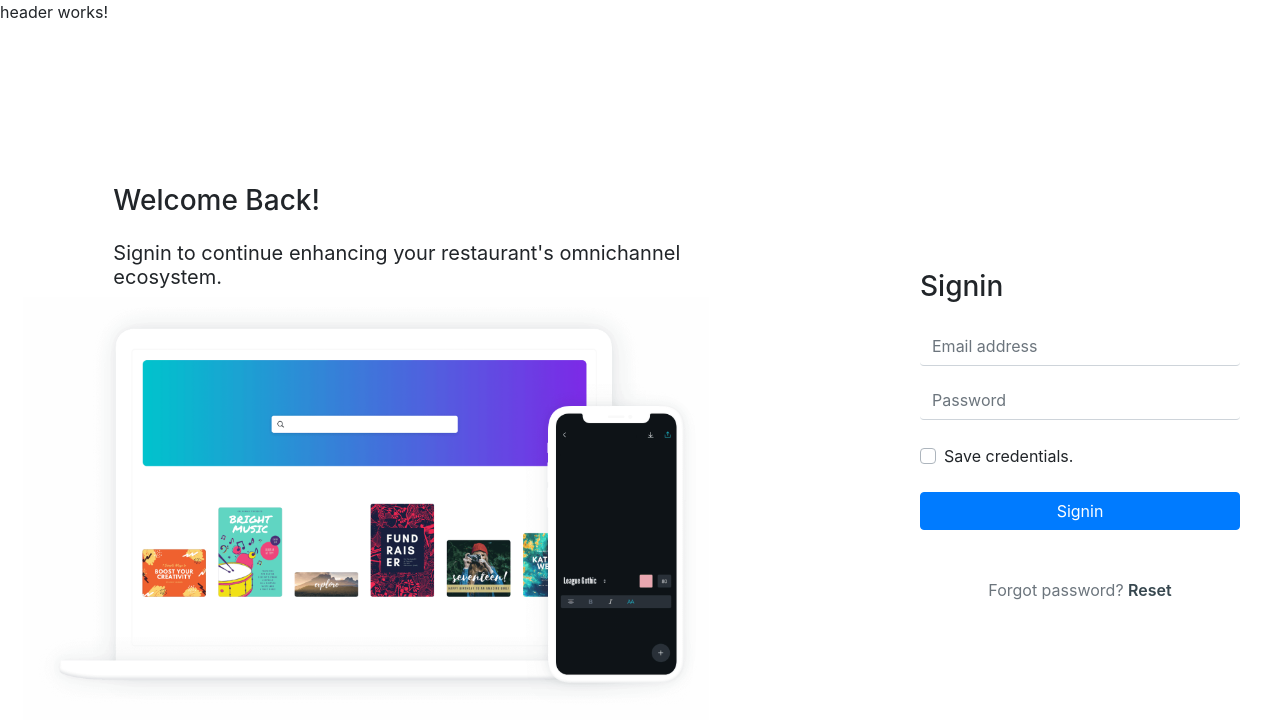
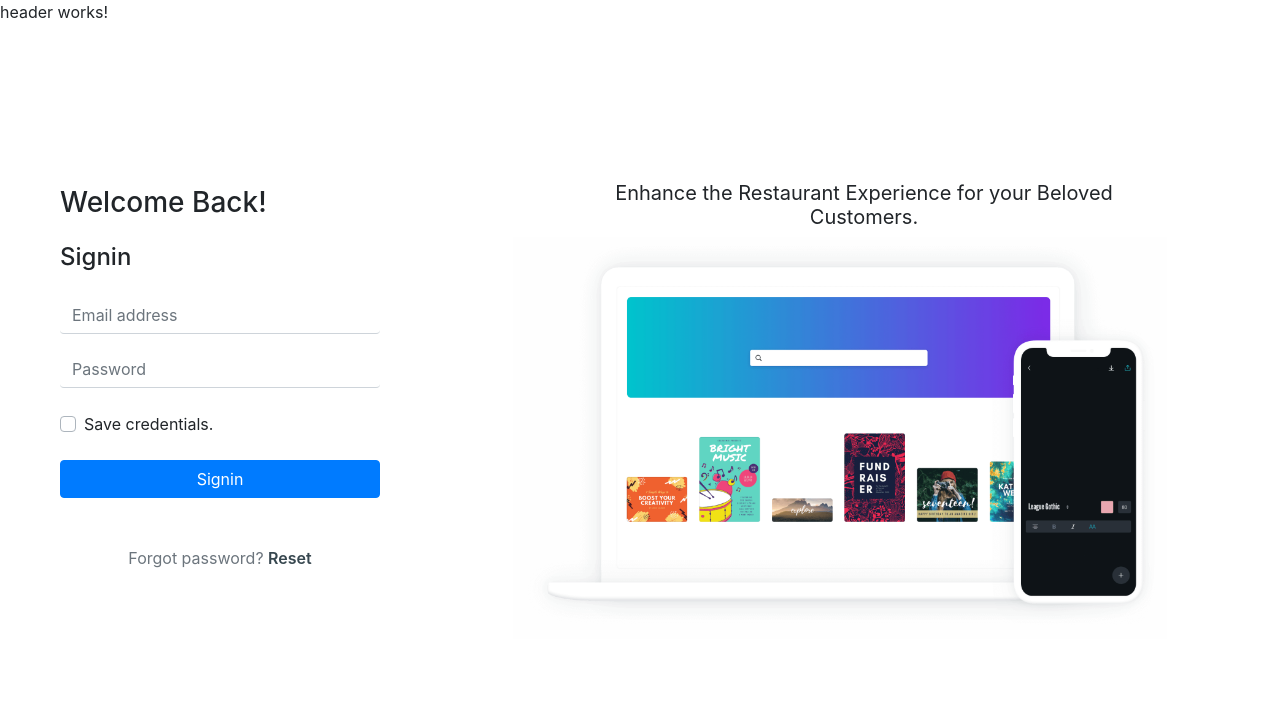
Before and after one commit to DMGithinji/Portfolio, an Angular app: page /auth/login in a window 1280 px wide. Shown: the top 728 px of the page. Built offline with nearby package versions, Linux system fonts and the light colour scheme.

Commit message:
Updated styling of login component

```diff
--- a/src/app/modules/auth/page/login/login.component.html
+++ b/src/app/modules/auth/page/login/login.component.html
@@ -1,18 +1,10 @@
 <div class="auth-wrapper align-items-stretch aut-bg-img">
   <div class="flex-grow-1">
-      <div class="h-100 d-md-flex align-items-center auth-side-img">
-        <div class="col-sm-10 auth-content w-auto">
-            <h3 class="my-4">Welcome Back!</h3>
-            <h5 class="font-weight-normal">Signin to continue enhancing your restaurant's omnichannel ecosystem.<br/>
-            </h5>
-            <img src="assets/images/auth/appbackground.webp" alt="" class="img-fluid img-shift">
-
-        </div>
-      </div>
     <div class="auth-side-form">
       <div class=" auth-content">
+          <h3 class="mb-4">Welcome Back!</h3>
         <!-- <img src="assets/images/auth/FoodiezLogo.png" alt="" class="img-fluid mb-4 d-block d-xl-none d-lg-none"> -->
-          <h3 class="mb-4 f-w-400">Signin</h3>
+        <h4 class="mb-4 ">Signin</h4>
         <div class="input-group mb-3">
           <input type="email" class="form-control" placeholder="Email address">
         </div>
@@ -25,9 +17,19 @@
         </div>
         <button class="btn btn-block btn-primary mb-0">Signin</button>
         <div class="text-center mt-5">
-            <p class="mb-2 text-muted">Forgot password? <a [routerLink]="['/auth/reset-password-v2']" class="f-w-400">Reset</a></p>
+          <p class="mb-2 text-muted">Forgot password? <a [routerLink]="['/auth/reset-password']"
+              class="">Reset</a></p>
+        </div>
+      </div>
+    </div>
+
+      <div class="h-100 d-md-flex align-items-center auth-side-img">
+        <div class="col-sm-10 auth-content w-auto">
+          <h5 class="font-weight-normal pl-5 text-center">Enhance the Restaurant Experience for your Beloved Customers.
+          </h5>
+          <img src="assets/images/auth/appbackground.webp" alt="FoodiesAppImage_Not_Loaded" class="img-fluid">
+
         </div>
       </div>
   </div>
 </div>
-  </div>
--- a/src/styles/app/themes/pages/_authentication.scss
+++ b/src/styles/app/themes/pages/_authentication.scss
@@ -8,7 +8,7 @@
     justify-content: center;
     overflow: hidden;
     min-width: 100%;
-    min-height: 100vh;
+    min-height: calc(100vh - 60px);
     background: $primary-color;
     @media (min-width: 1200px) {
         .container {
@@ -97,16 +97,12 @@
 
     .auth-side-img {
 
-        padding-right: 400px;
+        padding-left: 400px;
         position: absolute;
         width: 100%;
         top: 0;
-        left: 0;
+        right: 0;
         justify-content: center;
-        .img-shift{
-            margin-left: -90px;
-            max-width: 105% !important;
-        }
         @media only screen and (max-width: 991px) {
             display: none;
         }
@@ -114,12 +110,14 @@
 
     .auth-side-form {
         position: relative;
+        margin-top: -28px;
+        margin-left: 20px;
         min-height: 100%;
         background: #fff;
         display: inline-flex;
         align-items: center;
         left: auto;
-        float: right;
+        float: left;
 
         > * {
             position: relative;
@@ -128,7 +126,7 @@
         @media only screen and (max-width: 991px) {
             width: 100%;
             justify-content: center;
-
+            margin: 0px;
             .auth-content:not(.container) {
                 max-width: 350px;
             }
```
Lines whose indentation alone changed are shown as unchanged.
